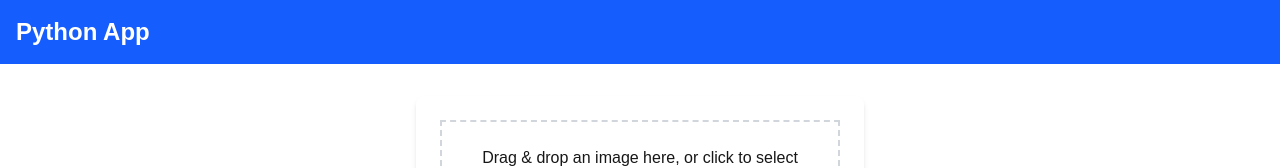
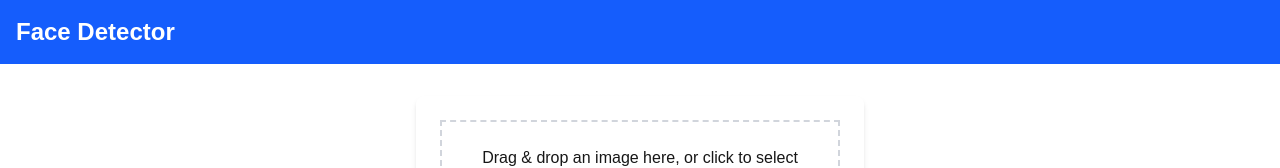
Before and after one commit to Nikhil-Yadav15/FaceDetector, a Next.js app in the folder frontend/: page / in a window 1280 px wide. Shown: the top 168 px of the page. Built offline with nearby package versions, Linux system fonts and the light colour scheme.

Commit message:
Update Navbar.js

```diff
--- a/frontend/app/components/Navbar.js
+++ b/frontend/app/components/Navbar.js
@@ -2,7 +2,7 @@
     return (
       <nav className="bg-blue-600 p-4 text-white">
         <div className="container mx-auto">
-          <h1 className="text-2xl font-bold">Python App</h1>
+          <h1 className="text-2xl font-bold">Face Detector</h1>
         </div>
       </nav>
     );
```
